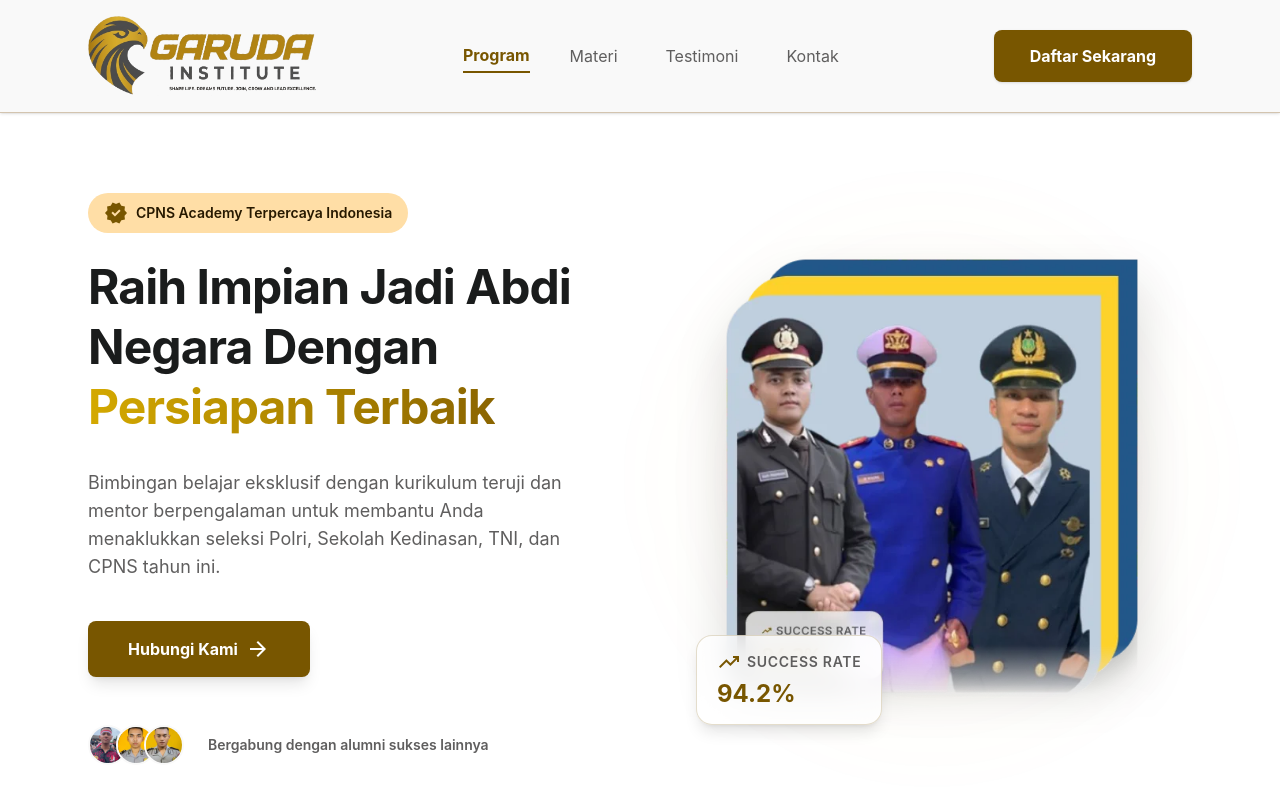
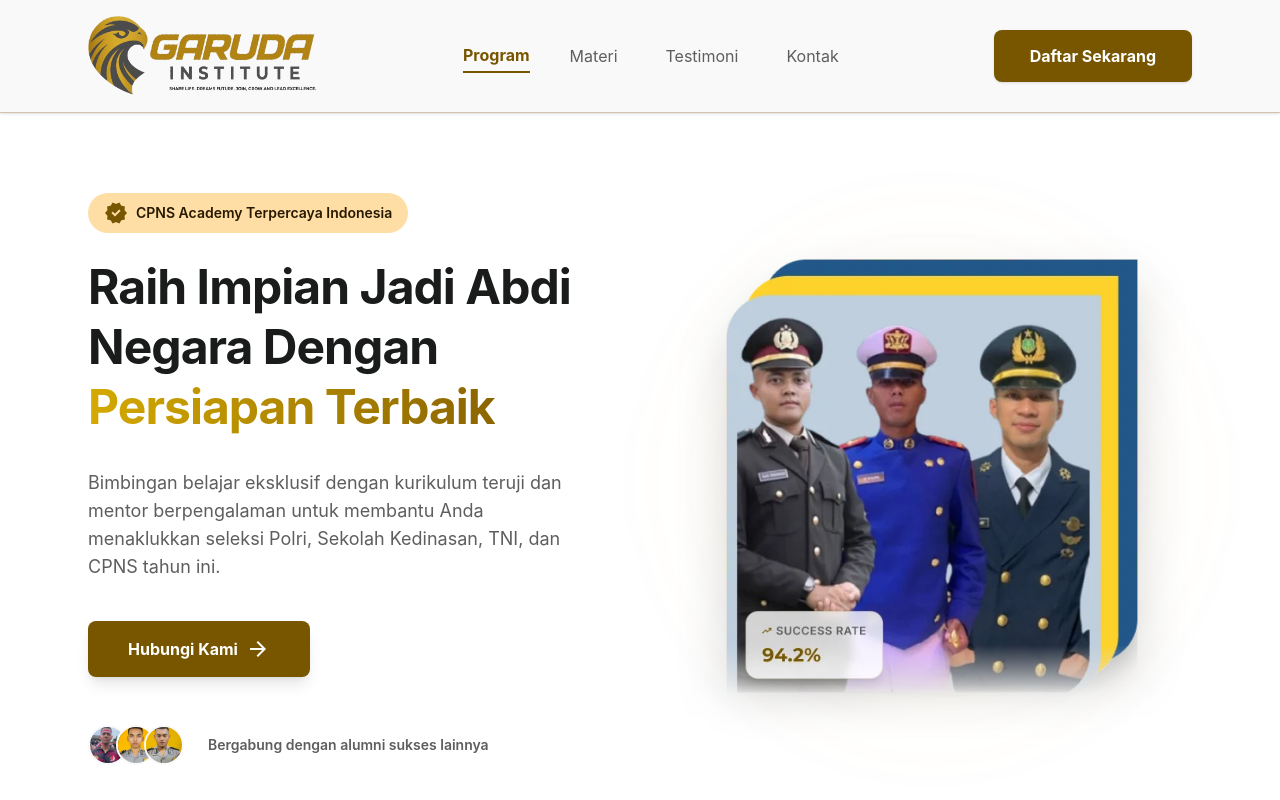
Before and after one commit to Yogasaputrabs/garuda-institute, a React (Vite) app: page / in a window 1280 px wide. Shown: the top 800 px of the page. Built offline with nearby package versions, Linux system fonts and the light colour scheme; a web font is replaced by a local one.

Commit message:
Remove duplicate success rate badge

```diff
--- a/src/sections/Hero.jsx
+++ b/src/sections/Hero.jsx
@@ -49,20 +49,14 @@ export default function Hero() {
         </div>
 <div className="relative order-1 lg:order-2 px-4 md:px-0 flex items-center justify-center">
               <div className="absolute w-full h-full rounded-full blur-3xl pointer-events-none -z-0 opacity-70" style={{ background: 'radial-gradient(circle, rgba(247, 189, 72, 0.18) 0%, rgba(247, 189, 72, 0.05) 50%, transparent 75%)' }} />
-              <div className="relative z-10 w-full flex justify-center items-end">
+<div className="relative z-10 w-full flex justify-center items-end">
                 <img
                   alt="Alumni dan Taruna Abdi Negara Garuda Institute"
                   className="relative z-10 w-full max-w-md lg:max-w-lg h-auto object-contain transition-transform duration-500 hover:scale-[1.02] drop-shadow-2xl"
                   src="/assets/02-hero/hero-main.webp"
                   style={{ maskImage: 'linear-gradient(to bottom, black 88%, transparent 100%)', WebkitMaskImage: 'linear-gradient(to bottom, black 88%, transparent 100%)' }}
                 />
-            <div className="absolute bottom-2 left-4 md:bottom-6 md:left-6 backdrop-blur-md bg-white/80 border border-primary/20 px-5 py-3.5 rounded-2xl shadow-lg z-20 animate-bounce-slow">
-              <p className="text-secondary text-xs md:text-label-md font-label-md uppercase tracking-wider mb-1 flex items-center gap-1.5">
-                <span className="material-symbols-outlined text-primary text-sm">trending_up</span> Success Rate
-              </p>
-              <p className="text-primary font-headline-md text-xl md:text-2xl font-bold">94.2%</p>
-            </div>
-          </div>
+              </div>
         </div>
       </div>
     </section>
```
